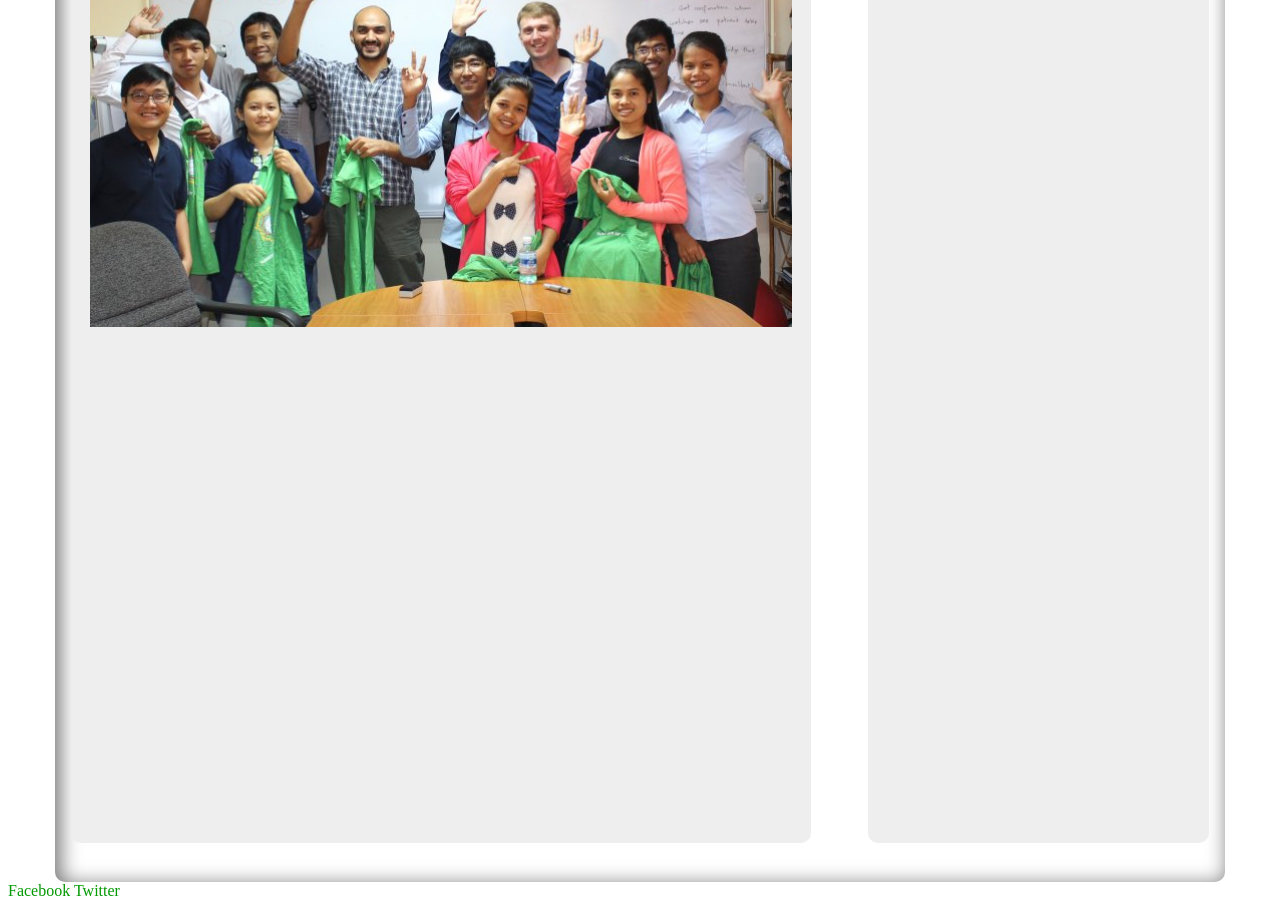
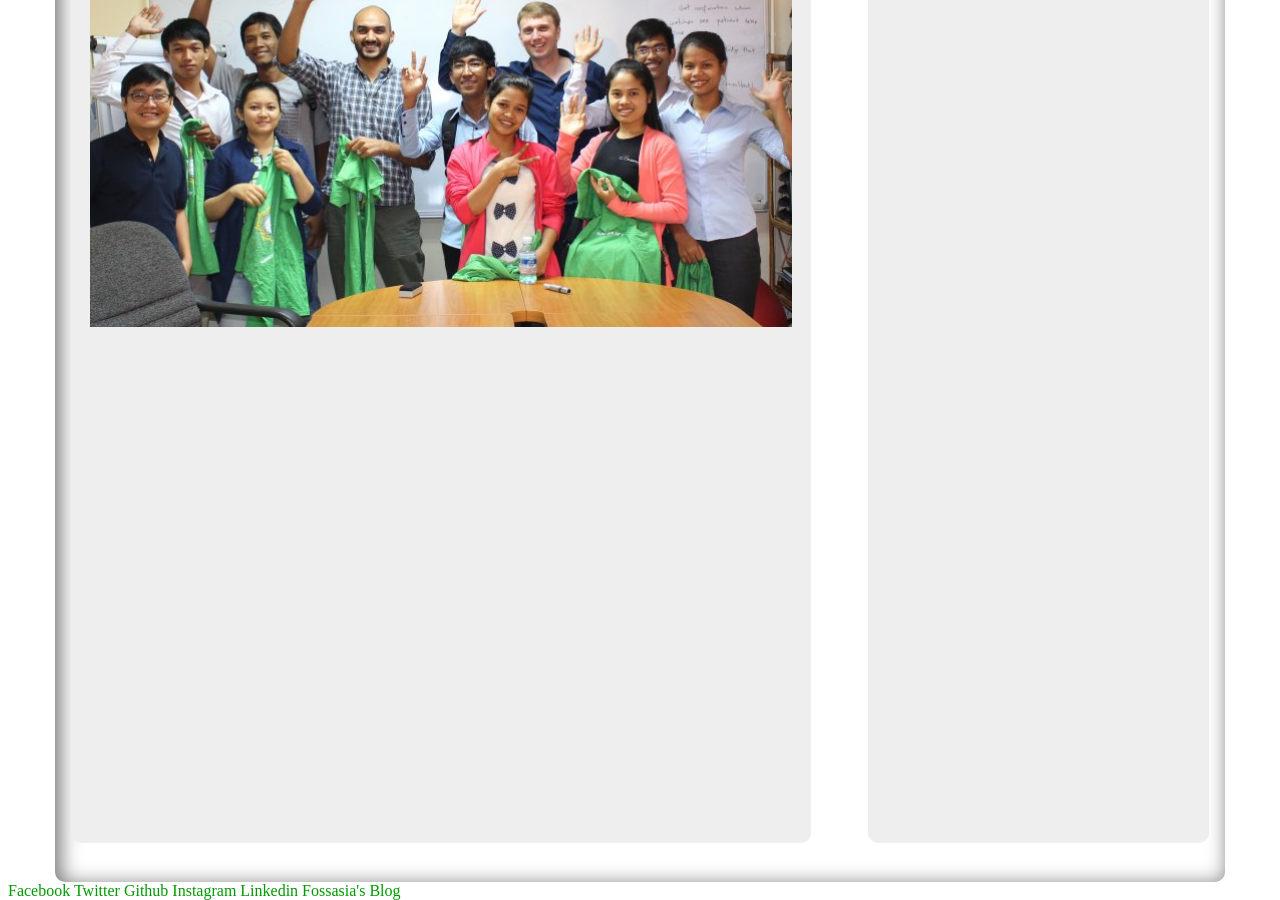
Before and after one commit to fossasia/2014.fossasia.org, a Jekyll site: the page built from index.md, in a window 1280 px wide and 900 px high, scrolled down 3798 px. Built offline with Jekyll 4.4.1, drawn with Linux system fonts in a browser that asks for light colours; some web fonts are replaced.

Commit message:
Update footer.html

```diff
--- a/_includes/footer.html
+++ b/_includes/footer.html
@@ -5,10 +5,10 @@
 		<font color="white">
 			<a href="facebook.com/fossasia">Facebook</a>
 			<a href="twitter.com/fossasia">Twitter</a>
-			<a href="github.com/fossasia"></a>
-			<a href="https://www.instagram.com/fossasia/?hl=en"></a>
-			<a href="https://in.linkedin.com/company/fossasia"></a>
-			<a herf="https://blog.fossasia.org/"></a>
+			<a href="github.com/fossasia">Github</a>
+			<a href="https://www.instagram.com/fossasia/?hl=en">Instagram</a>
+			<a href="https://in.linkedin.com/company/fossasia">Linkedin</a>
+			<a herf="https://blog.fossasia.org/">Fossasia's Blog</a>
 		</font>
 	</footer>
 </html>
```
